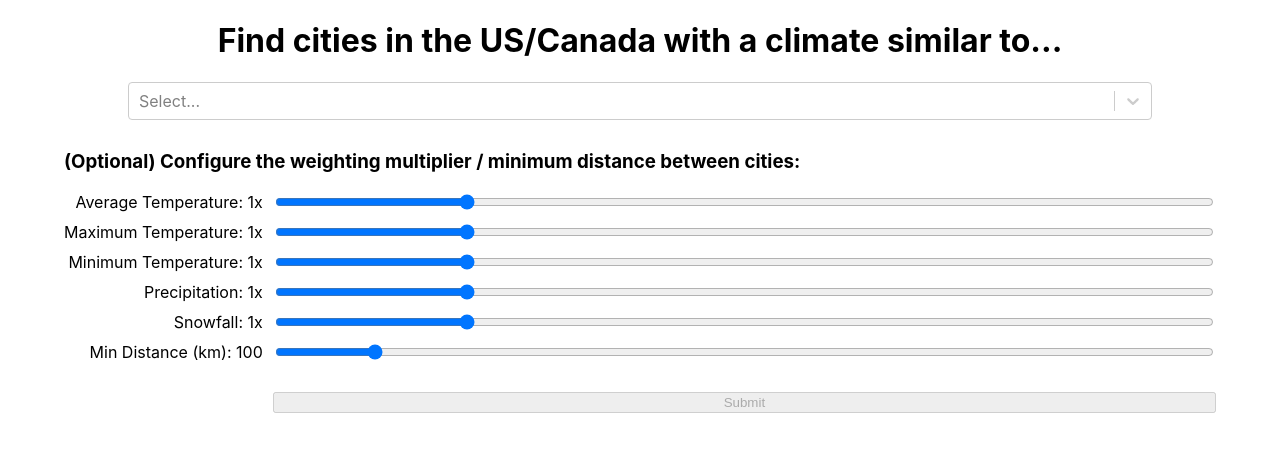
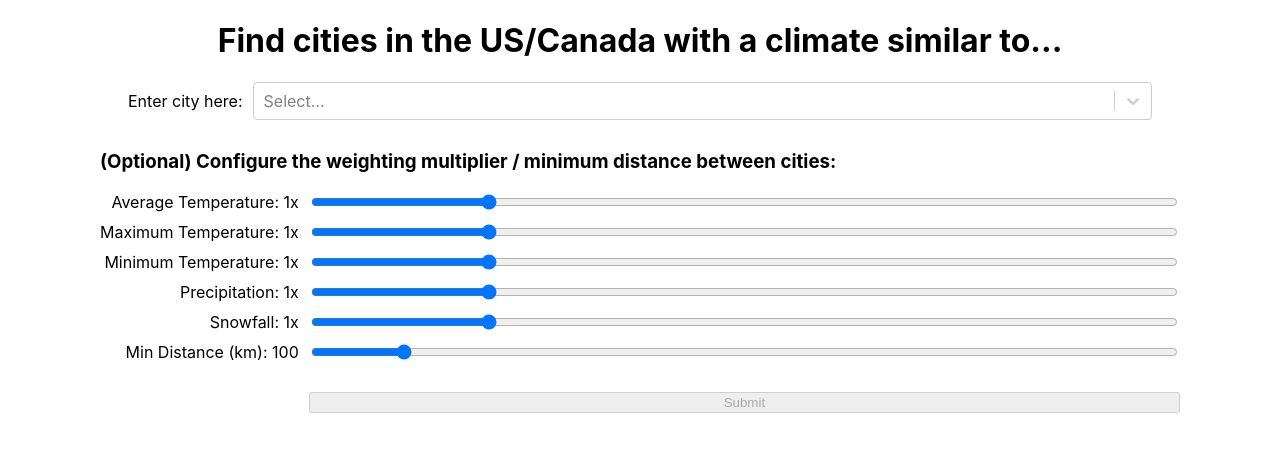
Before and after one commit to ihammerstrom/city_similar_weather_finder, a React (Create React App) app in the folder frontend/: page / in a window 1280 px wide. Shown: the top 452 px of the page. Built offline with nearby package versions, Linux system fonts and the light colour scheme.

Commit message:
small optimzations around larger screens

```diff
--- a/frontend/src/CityForm.tsx
+++ b/frontend/src/CityForm.tsx
@@ -28,15 +28,21 @@ const AutocompleteForm: React.FC<IProps> = ( { handleChange } ) => {
   };
 
   return (
+    <div style={{ maxWidth: "1075px", margin: "0 auto" }}>
     <Container>
-      <h1 style={{textAlign: 'center'}}>Find cities in the US/Canada with a climate similar to...</h1>
-      <form>
-      <AsyncSelect
-        loadOptions={fetchOptions}
-        onChange={handleChange}
-      />
-    </form>
+      <h1 style={{ textAlign: 'center' }}>Find cities in the US/Canada with a climate similar to...</h1>
+      <div style={{ display: 'flex', alignItems: 'center', marginBottom: '5px' }}>
+        <div style={{ marginRight: '10px' }}>Enter city here:</div>
+        <form style={{ flex: 1 }}>
+          <AsyncSelect
+            loadOptions={fetchOptions}
+            onChange={handleChange}
+            defaultOptions
+          />
+        </form>
+      </div>
     </Container>
+    </div>
   );
 };
 
--- a/frontend/src/WeightingForm.tsx
+++ b/frontend/src/WeightingForm.tsx
@@ -28,6 +28,7 @@ const WeightingForm: React.FC<WeightingFormProps> = ({ weatherVars, setWeatherVa
 
   return (
     <>
+<div style={{ maxWidth: "1200px", margin: "0 auto" }}>
     <h3 style={{marginLeft: "5%", marginTop: "30px" }}> (Optional) Configure the weighting multiplier / minimum distance between cities: </h3>
     <form onSubmit={handleSubmit} style={{ display: 'grid', gridTemplateColumns: 'auto minmax(0, 1fr)', gap: '10px', alignItems: 'center', marginLeft: "5%", marginRight: "5%", marginTop: "10px" }}>
       {Object.keys(weatherVars).map(key => (
@@ -48,6 +49,7 @@ const WeightingForm: React.FC<WeightingFormProps> = ({ weatherVars, setWeatherVa
       ))}
       <button disabled={cityName == undefined || cityName.length == 0} type="submit" style={{ gridColumn: '2', marginTop: '20px' }}>Submit</button>
     </form>
+    </div>
     </>
   );
 };
```
